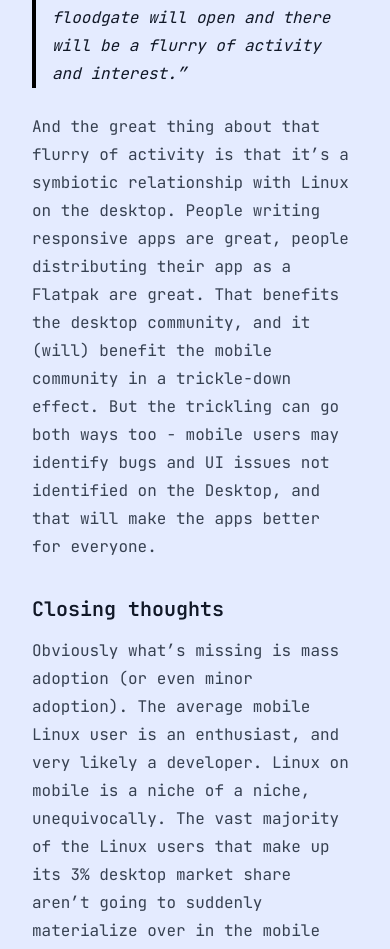
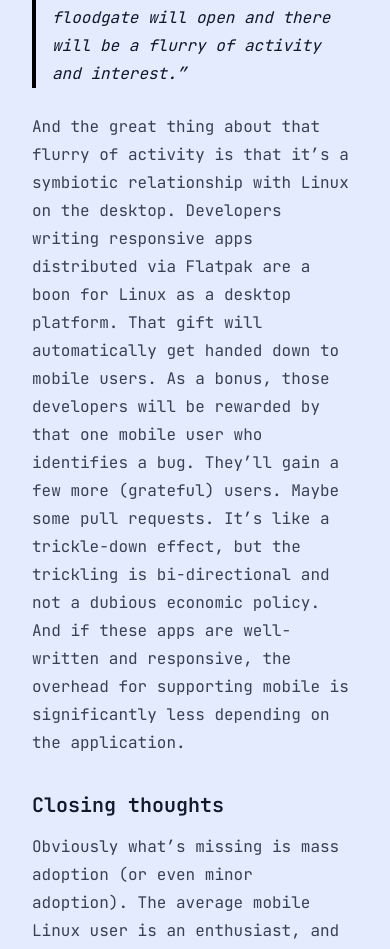
Before and after one commit to ranguli/joshmurphy.ca, an Astro site: page /posts/phosh-on-pinephone-is-cool-as-hell in a window 390 px wide. Shown: the part 5329-6278 px from the top of the page. Built offline with nearby package versions, Linux system fonts and the light colour scheme; Astro itself is replaced by a stand-in of ours.

Commit message:
Reword section in pinephone convergence article

```diff
--- a/src/content/posts/phosh-on-pinephone-is-cool-as-hell.md
+++ b/src/content/posts/phosh-on-pinephone-is-cool-as-hell.md
@@ -45,7 +45,7 @@ Here's my prediction on where I think this could all be heading:
 
 > When the time comes that mobile distros choose to officially support (and encourage) Flatpak, an entire app store ecosystem with a full catalog of good-looking responsive apps will be bestowed onto mobile Linux users, almost overnight. Once Flatpaks are wholly embraced on postmarketOS, Manjaro ARM, etc, and there's a nice GUI frontend for Flathub installed by default, the proverbial floodgate will open and there will be a flurry of activity and interest.
 
-And the great thing about that flurry of activity is that it's a symbiotic relationship with Linux on the desktop. People writing responsive apps are great, people distributing their app as a Flatpak are great. That benefits the desktop community, and it (will) benefit the mobile community in a trickle-down effect. But the trickling can go both ways too - mobile users may identify bugs and UI issues not identified on the Desktop, and that will make the apps better for everyone.
+And the great thing about that flurry of activity is that it's a symbiotic relationship with Linux on the desktop. Developers writing responsive apps distributed via Flatpak are a boon for Linux as a desktop platform. That gift will automatically get handed down to mobile users. As a bonus, those developers will be rewarded by that one mobile user who identifies a bug. They'll gain a few more (grateful) users. Maybe some pull requests. It's like a trickle-down effect, but the trickling is bi-directional and not a dubious economic policy. And if these apps are well-written and responsive, the overhead for supporting mobile is significantly less depending on the application.
 
 
 ### Closing thoughts
```
